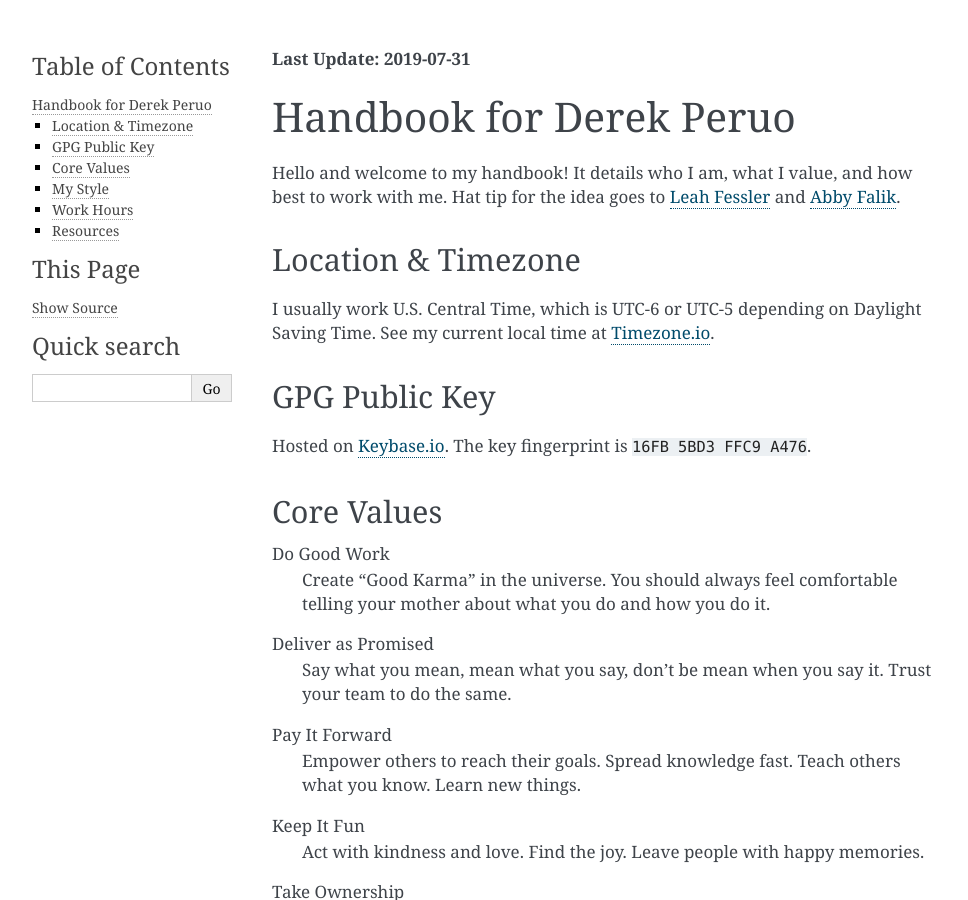
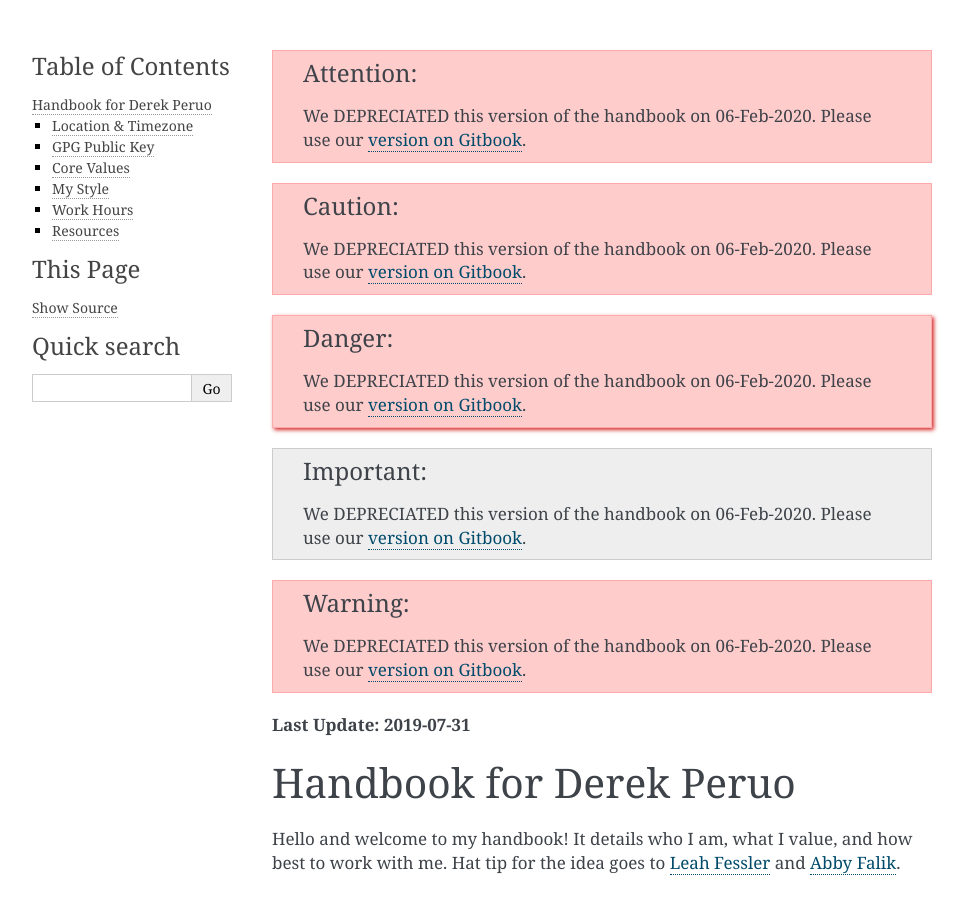
Before and after one commit to dperuo/about-me, a Sphinx documentation site: the page built from docs/index.rst, in a window 1280 px wide and 900 px high. Shown: the whole window, without its empty margins (148-1116 px from the left). Built offline with Sphinx 7.4.7, drawn with Linux system fonts in a browser that asks for light colours; pages that are not in the unit, such as notebooks, are missing from menus.

Commit message:
docs: ✏️ (index) Testing different alert styles

```diff
--- a/docs/index.rst
+++ b/docs/index.rst
@@ -1,8 +1,20 @@
 .. _Abby Falik: https://www.linkedin.com/pulse/leaders-need-user-manuals-what-i-learned-writing-mine-abby-falik
 .. _Leah Fessler: https://qz.com/1046131/writing-a-user-manual-at-work-makes-teams-less-anxious-and-more-productive/
 
-.. CAUTION:
-   We DEPRECIATED this version of the handbook on 2020-02-06. Please use our `version on Gitbook <https://handbook.derekperuo.net>`_.
+.. ATTENTION::
+   We DEPRECIATED this version of the handbook on 06-Feb-2020. Please use our `version on Gitbook <https://handbook.derekperuo.net>`_.
+
+.. CAUTION::
+   We DEPRECIATED this version of the handbook on 06-Feb-2020. Please use our `version on Gitbook <https://handbook.derekperuo.net>`_.
+
+.. DANGER::
+   We DEPRECIATED this version of the handbook on 06-Feb-2020. Please use our `version on Gitbook <https://handbook.derekperuo.net>`_.
+
+.. IMPORTANT::
+   We DEPRECIATED this version of the handbook on 06-Feb-2020. Please use our `version on Gitbook <https://handbook.derekperuo.net>`_.
+
+.. WARNING::
+   We DEPRECIATED this version of the handbook on 06-Feb-2020. Please use our `version on Gitbook <https://handbook.derekperuo.net>`_.
 
 **Last Update: 2019-07-31**
 
```
